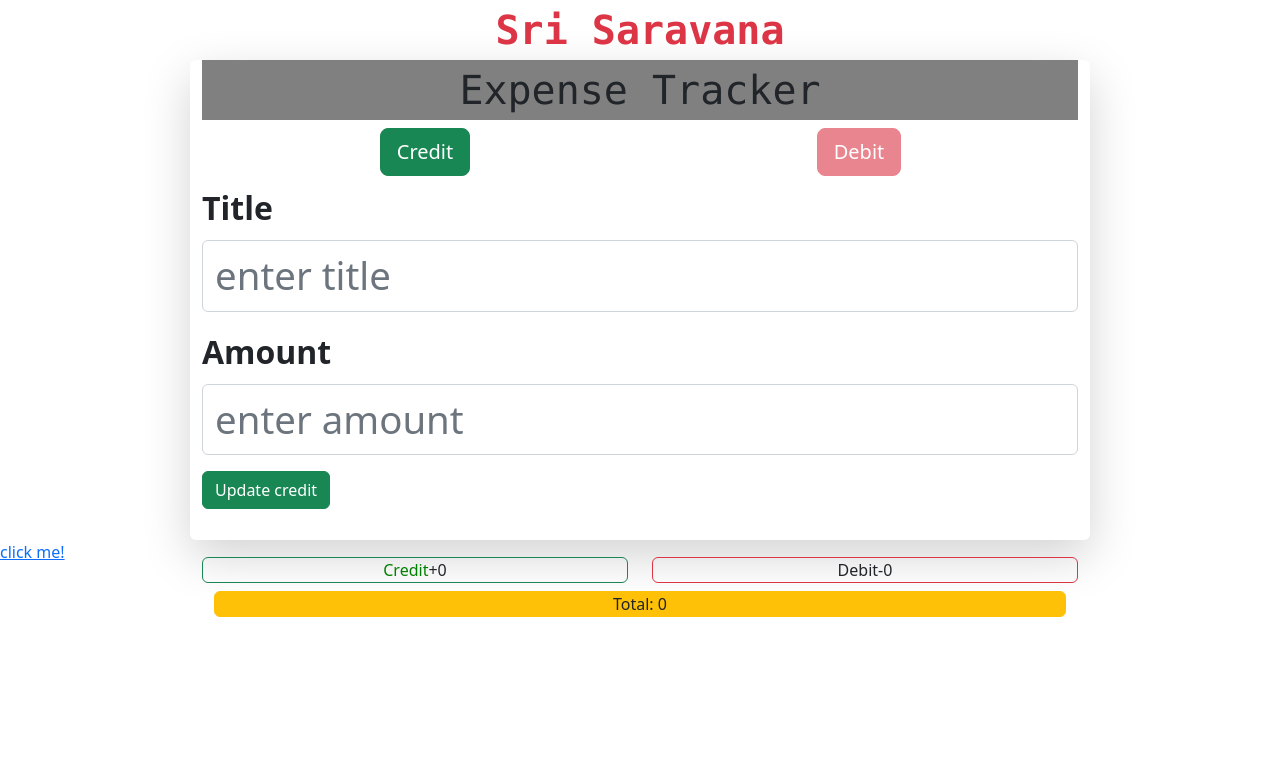
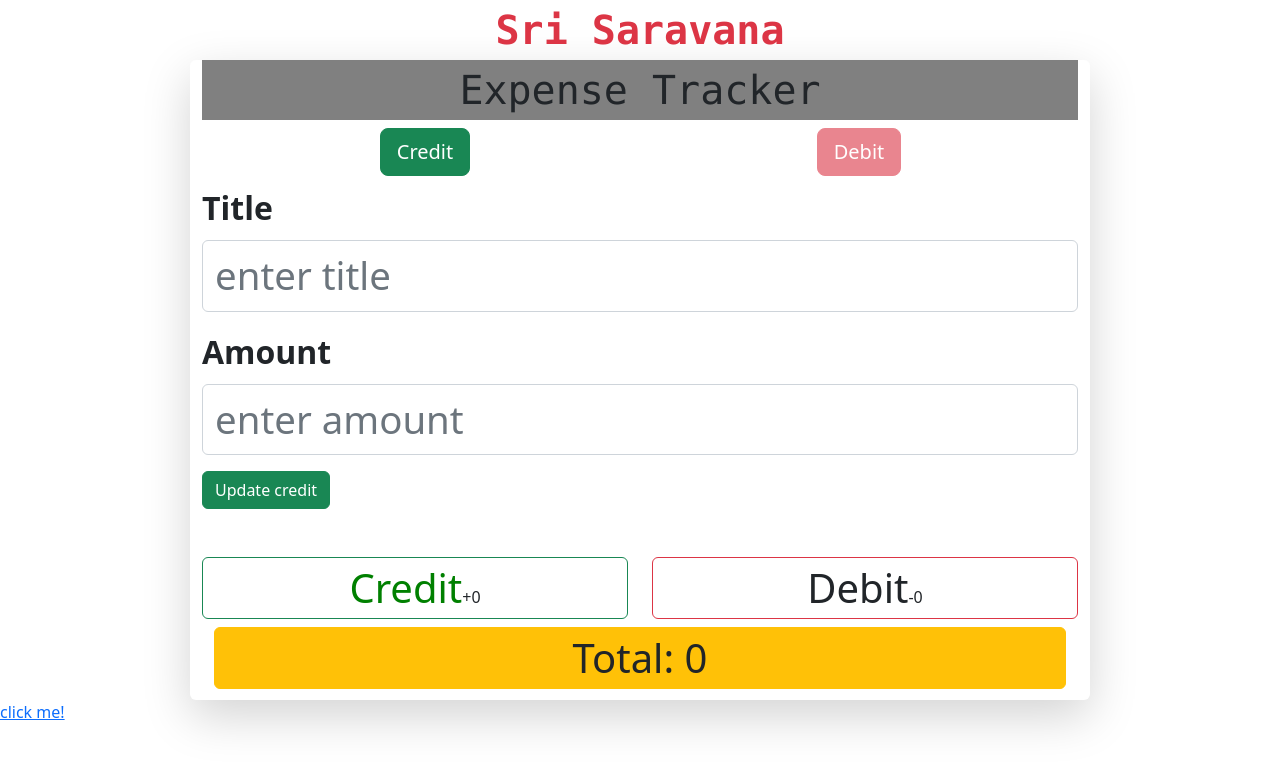
Before and after one commit to gokul-ceo/hssdataform, a React (Create React App) app: page / in a window 1280 px wide. Shown: the top 768 px of the page. Built offline with nearby package versions, Linux system fonts and the light colour scheme.

Commit message:
added new changes

```diff
--- a/src/component/CrediDebit.jsx
+++ b/src/component/CrediDebit.jsx
@@ -5,18 +5,18 @@ function CreditDebit(props){
         <div className='container-sm text-center my-5  display-data'>
        <div className='row gap-4'>
        <div className='col h-auto border rounded border-success'>
-         <span className='fs-6'style={props.style1}>Credit</span>
+         <span className='fs-1'style={props.style1}>Credit</span>
          <span>+{props.C}</span>
        </div>
        <div className='col h-auto border  rounded border-danger'>
-       <span className='fs-6' style={props.style2}>Debit</span>
+       <span className='fs-1' style={props.style2}>Debit</span>
        <span>-{props.D}</span>
        </div>
         </div>
         <div className='row'>
         <div className='col'>
           <div className='container-sm border bg-warning  rounded border-warning my-2'>
-            <span className='fs-6 my-auto'>Total: <span>{props.T}</span></span>
+            <span className='fs-1 my-auto'>Total: <span>{props.T}</span></span>
           </div>
         </div>
 
--- a/src/component/Selecttype.jsx
+++ b/src/component/Selecttype.jsx
@@ -6,10 +6,10 @@ function Selecttype(props){
         <div className='toggler-div mx-auto my-2 gap-3 container-sm text-center'>
        <div className='row'>
        <div className='col'>
-       <button type='button' style={props.style1} className='btn  btn-success ms-2 w-3 btn-lg' onClick={props.function} value='credit' >Credit</button>
+       <button type='button' style={props.style1} className='btn  btn-success ms-2 w-3 btn-lg' onClick={props.function} value='credit' >        Credit      </button>
        </div>
        <div className='col'>
-       <button type='button' style={props.style2} className='btn  btn-danger btn-lg' onClick={props.function} value='debit' >Debit</button>
+       <button type='button' style={props.style2} className='btn  btn-danger btn-lg' onClick={props.function} value='debit' >      Debit    </button>
        </div>
        </div>
        </div>
--- a/src/component/form.css
+++ b/src/component/form.css
@@ -5,7 +5,7 @@
 
 #actual-form-container{
     max-width: 900px;
-    height:30rem;
+    height:40rem;
     width: 100%;
 }
 #first-input-container,#second-input-container {
```
